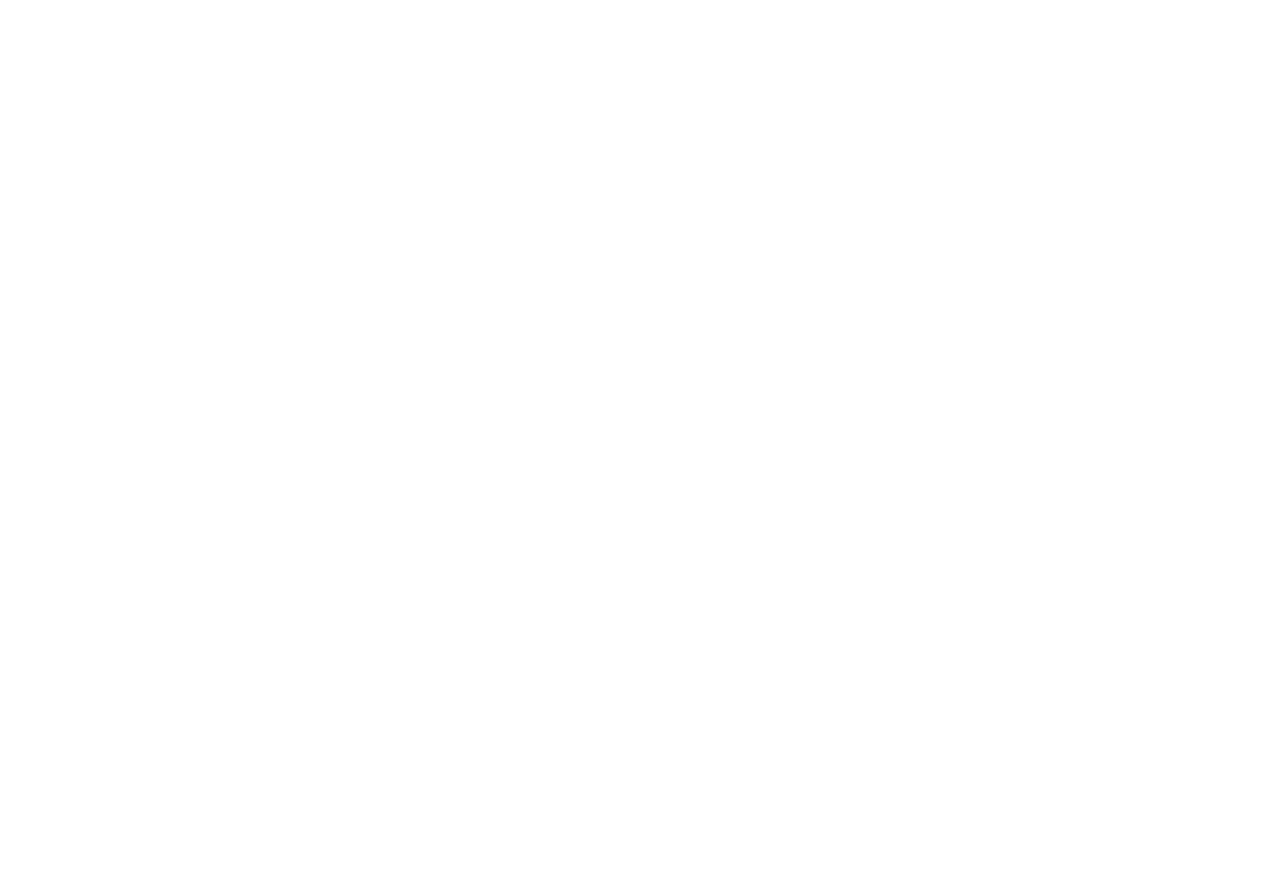
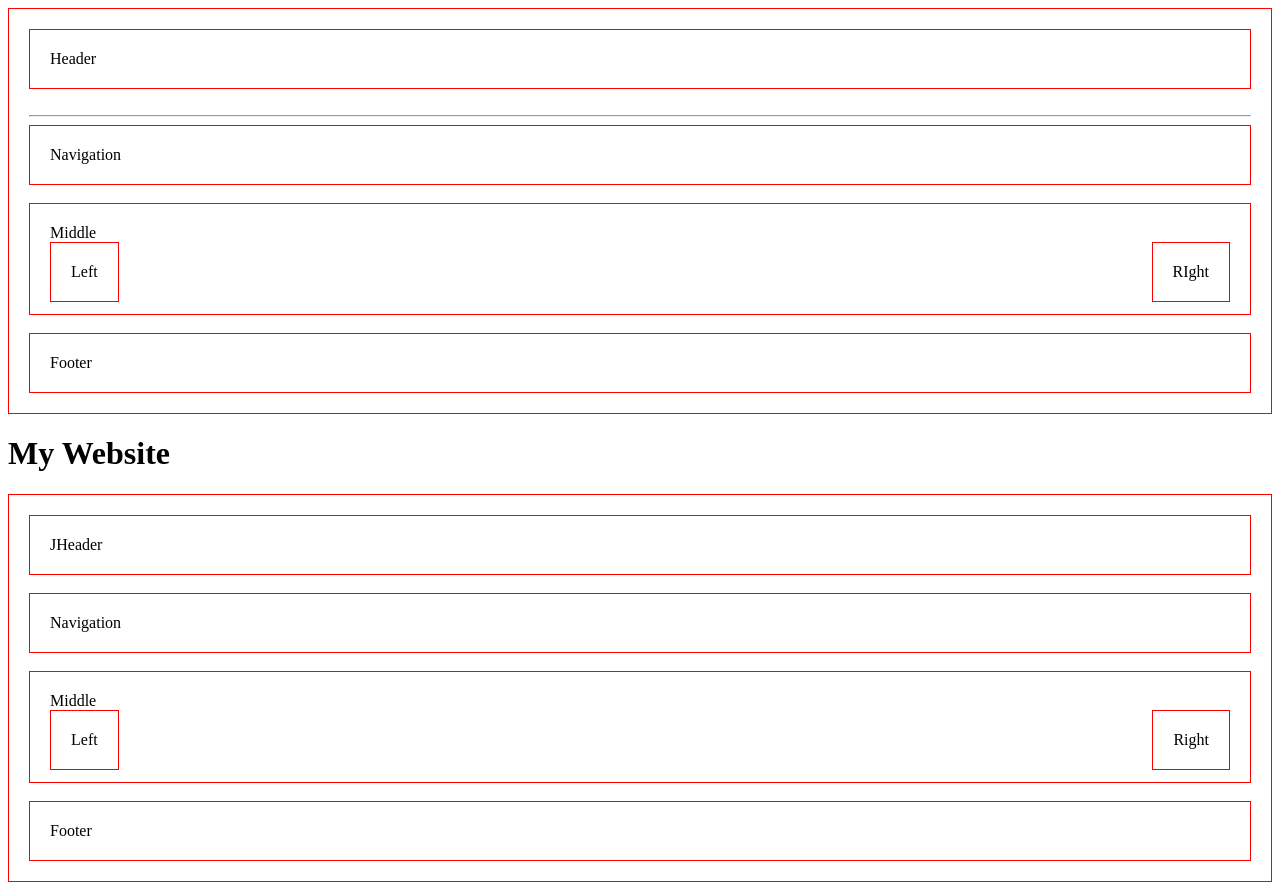
Before and after one commit to lavishjain36/position-css, a plain HTML site: page index.html in a window 1280 px wide. Before the commit the page ends 800 px from the top, so only its background shows below. Drawn offline with Linux system fonts and the light colour scheme.

Commit message:
html layout

```diff
--- a/index.html
+++ b/index.html
@@ -1,14 +1,66 @@
 <!DOCTYPE html>
 <html lang="en">
-  <head>
-    <meta charset="UTF-8" />
-    <meta http-equiv="X-UA-Compatible" content="IE=edge" />
-    <meta name="viewport" content="width=device-width, initial-scale=1.0" />
-    <title></title>
-    <link rel="stylesheet" href="style.css" />
-  </head>
-  <body>
+<head>
+  <meta charset="UTF-8">
+  <meta http-equiv="X-UA-Compatible" content="IE=edge">
+  <meta name="viewport" content="width=device-width, initial-scale=1.0">
+  <title>Document</title>
+  <!-- //Internal css -->
+  <style>
+    .container,.header,.nav,.middle,.right,.left,.footer{
+      border:1px solid red;
+      padding:20px;
+    }
+    .middle{
+      height:70px;
+    }
+    .left{
+      float:left;
+    }
+    .right{
+      float:right;
+    }
+    .footer{
+      clear:both;
+    }
+  </style>
 
-    <script src="script.js"></script>
-  </body>
+</head>
+<body>
+<div id="test" class="container">
+  <div class="header">Header</div>
+  <br>
+  <hr>
+  <div class="nav" id="nav">Navigation</div>
+  <br>
+
+  <div class="middle" id="middle">
+    Middle<br>
+    <div class="left">Left</div>
+    <div class="right">RIght</div>
+
+  </div>
+<br>
+  <div class="footer">Footer</div>
+</div>
+
+
+<!-- Html-5 semantic tags to create a basic layout -->
+
+<h1>My Website</h1>
+<main class="container" id="container">
+  <header class="header" id="header">JHeader</header>
+<br>
+  <nav class="nav">Navigation</nav>
+<br>
+  <section class="middle" id="middle">
+    Middle<br>
+    <aside class="left">Left</aside>
+    <aside class="right">Right</aside>
+  </section>
+
+ <br>
+  <footer class="footer">Footer</footer>
+</main>
+</body>
 </html>
--- a/script.js
+++ /dev/null
@@ -1,95 +0,0 @@
-// class Rectangle{
-// constructor(length,breadth){
-// this.length=length;
-// this.breadth=breadth;
-
-// }
-
-// //logic to get area of rectangle
-// getArea(){
-//     return this.length*this.breadth;
-
-// }
-// }
-
-
-
-// class Square extends Rectangle{
-// constructor(length){
-//     super(length,length);
-
-// }
-
-// getPerimeter(){
-// return 2*this.length+this.breadth;
-// }
-
-// }
-
-
-// //create an object for rectangle
-// let rectobj=new Rectangle(10,20);
-// console.log(rectobj.getArea());
-
-
-// //create an object for square
-// let squareobj=new Square(10);
-
-// console.log(squareobj.getArea());
-
-
-
-// // DRY=>Dont Repeat Yourself
-
-
-// Polymorphism=>
-// poly+Morphism=>
-// Inheritance=>
-// Same method which can be used on different objects
-// drive()
-
-// class Car{
-// drive(){
-//  console.log("This is slow Running Method")
-// }
-// }
-
-// class MotorCylce extends Car{
-// drive(){
-//     console.log("This is Fast Running Method")
-// }
-// }
-
-
-// //create an object for car
-// let car1=new Car();
-// // car1.drive();
-
-// //create an object for MotorBike
-// let motorbike=new MotorCylce();
-// motorbike.drive();
-
-
-//Encapsulation=>
-// ATM+Netbanking=>
-// Brother,Sister,Father,Wife
-// Hiding the data from the user
-// The Wrapping or binding the Data into a single unit
-// getter=>to get or read the values from the object
-// setter=>to set or write the values
-
-class Car{
-    setAttribute(model,year){
-        this.model=model;
-        this.year=year;
-    }
-
-   getAttribute(model,year){
-         return this.model+" "+this.year;
-    }
-}
-
-
-let car1=new Car();
-car1.setAttribute("Nexon",2018);
-console.log(car1.getAttribute());
```
